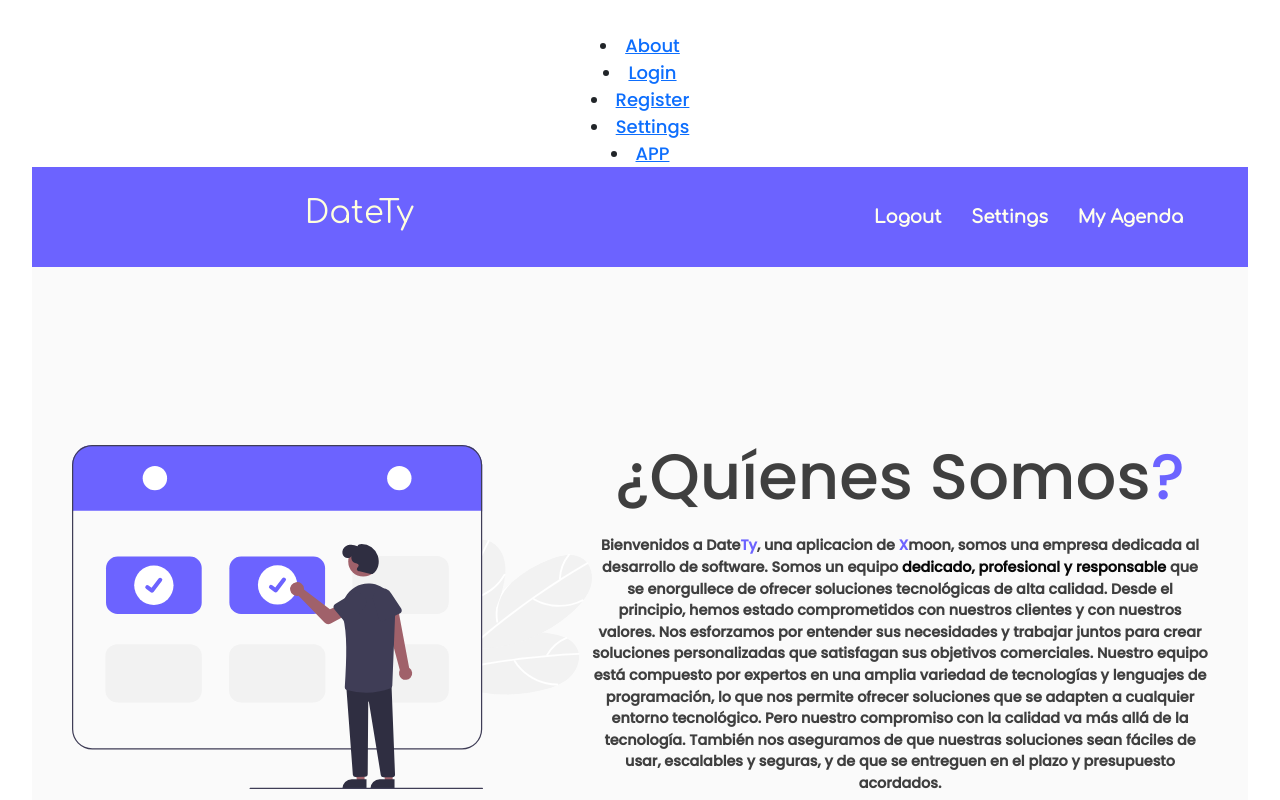
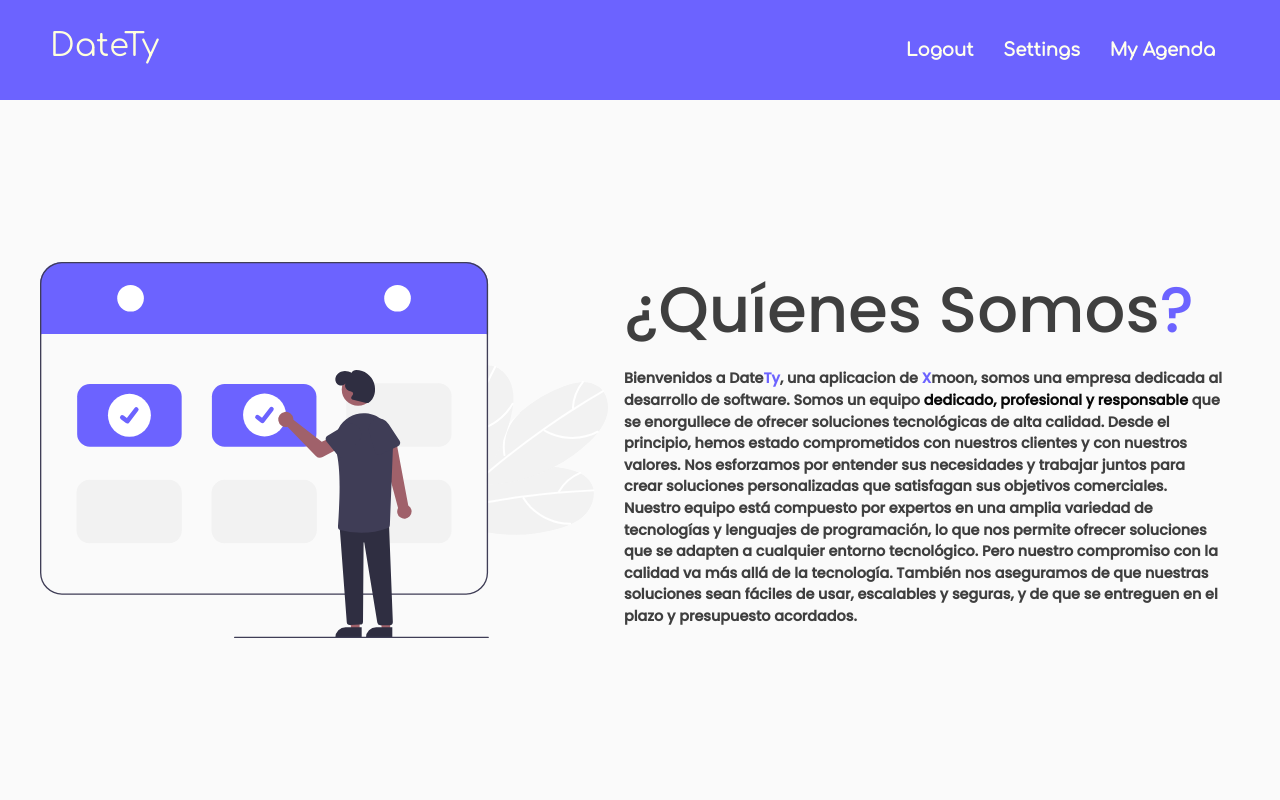
Before and after one commit to dylansel/Datety, a React (Vite) app in the folder frontend/: page / in a window 1280 px wide. Shown: the top 800 px of the page. Built offline with nearby package versions, Linux system fonts and the light colour scheme.

Commit message:
errores del pull corregidos

```diff
--- a/frontend/src/App.jsx
+++ b/frontend/src/App.jsx
@@ -1,14 +1,13 @@
 
 import React from 'react';
 import { Route, Link, Switch } from "react-router-dom";
-import './App.css'
 import Login from './pages/Login';
 import Register from './pages/Register';
 import APP from './pages/APP';
 import Settings from './pages/Settings';
 import About from './pages/About';
 import NotFound from './pages/NotFound';
-import Header from './components/Header';
+import Header from "./components/utils/Header"
 import Input from './components/utils/Input';
 
 
@@ -16,7 +15,6 @@ function App() {
 
   return (
     <>
-      <Header/>
       <Switch>
         <Route exact path="/" component={About} />
         <Route path="/login" component={Login} />
--- a/frontend/src/components/Header.jsx
+++ /dev/null
@@ -1,24 +0,0 @@
-import React, { useState, useEffect } from "react"
-import { BrowserRouter,Link } from "react-router-dom";
-
-
-
-const styleheader = {
-
-}
-
-export default function Header() {
-  return (
-    <>
-      <header>
-        <nav>
-          <li><Link to="/about">About</Link></li>
-          <li><Link to="/login">Login</Link></li>
-          <li><Link to="/register">Register</Link></li>
-          <li><Link to="/settings">Settings</Link></li>
-          <li><Link to="/app">APP</Link></li>
-        </nav>
-      </header>
-    </>
-  )
-}
--- a/frontend/src/components/about_components/HeaderAbout.jsx
+++ b/frontend/src/components/utils/Header.jsx
@@ -39,7 +39,7 @@ const item= {
 
 
 
-export default function HeaderAbout({firstLink, secondLink, firstRout, secondRoute, isLoged, thirdLink, thirdRoute}) {
+export default function Header({firstLink, secondLink, firstRout, secondRoute, isLoged, thirdLink, thirdRoute}) {
     return (
         <>
             <header >
--- a/frontend/src/pages/About.jsx
+++ b/frontend/src/pages/About.jsx
@@ -1,5 +1,5 @@
 import "../stylesheets/animations.css"
-import HeaderAbout from "../components/about_components/HeaderAbout"
+import Header from "../components/utils/Header"
 import SvgOne from "../imgs/about_us-img1.svg"
 import SvgTwo from "../imgs/about_us-img2.svg"
 import SvgThree from "../imgs/about_us-img3.svg"
@@ -77,14 +77,15 @@ export default function About() {
   }
 
   const sectionOneTextContainer= {
-    flexGrow: "2",
-    // maxWidth: "37.5rem"
+    flexGrow: "1",
+    maxWidth: "50%",
+    margin: "0 1rem"
   }
 
   const sectionOneText= {
-     fontSize: "0.95rem",
+     fontSize: "1.2rem",
      margin: "2.5rem 0 0 0",
-     fontWeight: "600"
+     fontWeight: "600",
   }
 
   const sectionTwoContainer= {
@@ -115,8 +116,8 @@ export default function About() {
 
   return (
     <>
-      {loged ? <HeaderAbout isLoged={loged} firstLink="Logout" secondLink="Settings" thirdLink="My Agenda" firstRout="/login" secondRoute="/settings" thirdRoute="/app" /> :
-              < HeaderAbout isLoged={loged} firstLink="Login" secondLink="Register" firstRout="/login" secondRoute="/register" />}
+      {loged ? <Header isLoged={loged} firstLink="Logout" secondLink="Settings" thirdLink="My Agenda" firstRout="/login" secondRoute="/settings" thirdRoute="/app" /> :
+              < Header isLoged={loged} firstLink="Login" secondLink="Register" firstRout="/login" secondRoute="/register" />}
 
       <div className="about_container" style={aboutContainer}>
         <div className="section section_1" style={sectionOne}>
--- a/frontend/src/pages/Login.jsx
+++ b/frontend/src/pages/Login.jsx
@@ -1,5 +1,5 @@
 import React, { useState, useEffect } from "react"
-import HeaderAbout from "../components/about_components/HeaderAbout"
+import HeaderAbout from "../components/utils/Header"
 
 export default function Login() {
   return (
--- a/frontend/src/pages/Register.jsx
+++ b/frontend/src/pages/Register.jsx
@@ -1,5 +1,5 @@
 import React from "react"
-import HeaderAbout from "../components/about_components/HeaderAbout"
+import HeaderAbout from "../components/utils/Header"
 
 export default function Register(){
   return(
--- a/frontend/src/pages/Settings.jsx
+++ b/frontend/src/pages/Settings.jsx
@@ -1,8 +1,14 @@
 import React,{useState, useEffect} from "react"
+import Header from "../components/utils/Header"
 
 export default function Setting(){
+
+  let loged = true
   return(
     <>
+
+      {loged ? <Header isLoged={loged} firstLink="Logout" secondLink="Settings" thirdLink="My Agenda" firstRout="/login" secondRoute="/settings" thirdRoute="/app" /> :
+        < Header isLoged={loged} firstLink="Login" secondLink="Register" firstRout="/login" secondRoute="/register" />}
       <div>
         <h2>Setting</h2>
       </div>
--- a/frontend/src/stylesheets/animations.css
+++ b/frontend/src/stylesheets/animations.css
@@ -15,7 +15,7 @@
     width: 100%;
     background: #ffd;
     height: 2.5px;
-    top: 1.47rem;
+    top: 1.67rem;
     transform: scale(0);
     border-radius: 1px;
     transition: .4s;
```
Also changed, not shown: 1 other file (tests, documents, lock files or other folders).
